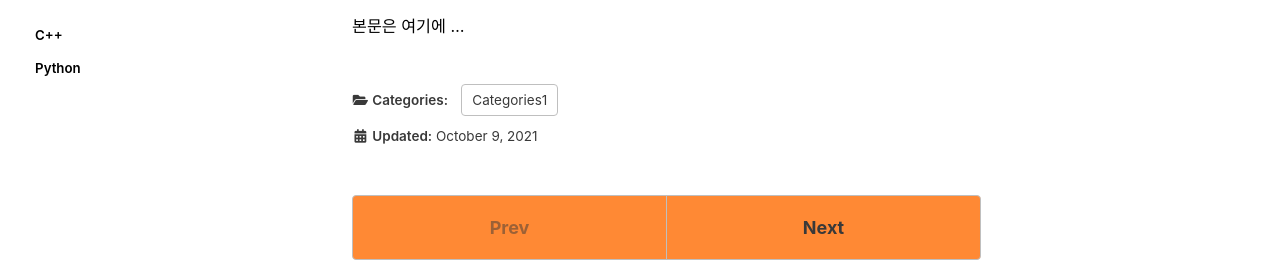
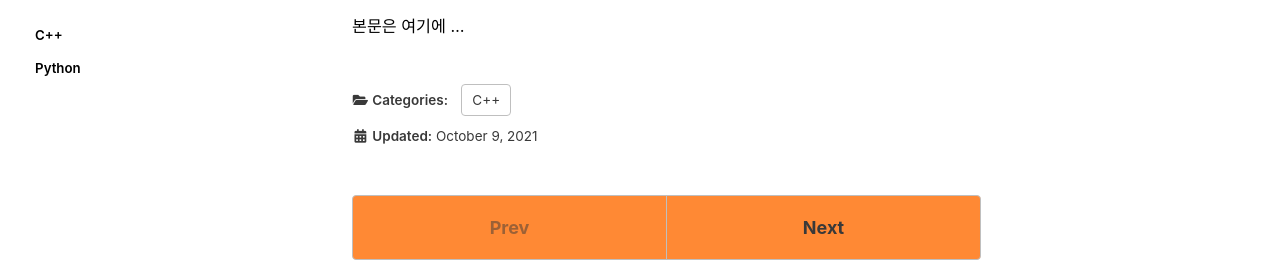
Before and after one commit to Lrozlo/Lrozlo.github.io, a Jekyll site: the page built from _posts/2022-07-24-categories-post-name-here.md, in a window 1280 px wide and 900 px high. Shown: the part 289-563 px from the top of the window. Built offline with Jekyll 4.4.1, drawn with Linux system fonts in a browser that asks for light colours; cached includes are drawn as plain includes; some web fonts are replaced; comment, search, counter and statistics services are not loaded.

Commit message:
Update 2022-07-24-categories-post-name-here.md

```diff
--- a/_posts/2022-07-24-categories-post-name-here.md
+++ b/_posts/2022-07-24-categories-post-name-here.md
@@ -3,11 +3,11 @@ title: "[포스팅 예시] 이곳에 제목을 입력하세요"
 excerpt: "본문의 주요 내용을 여기에 입력하세요"
 
 categories:
-  - Categories1
+  - C++
 tags:
   - [tag1, tag2]
 
-permalink: /categories1/post-name-here/
+permalink: /cpp/post-name-here/
 
 toc: true
 toc_sticky: true
```
